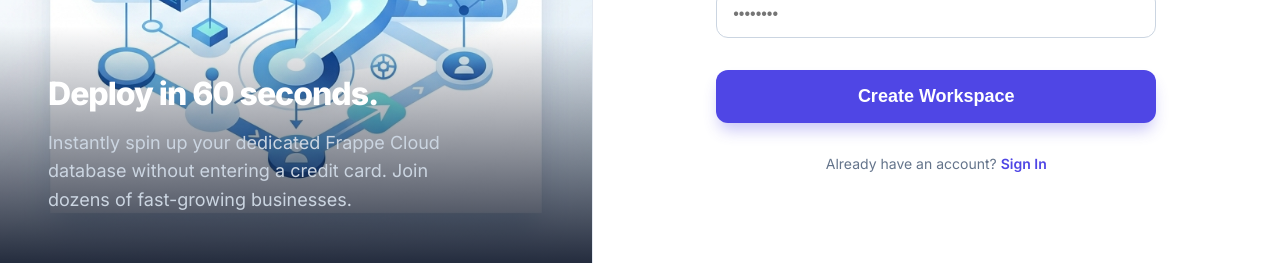
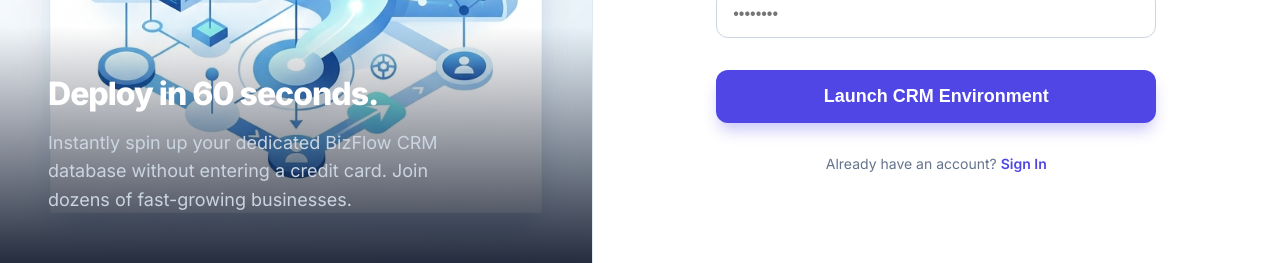
Before and after one commit to nexgenerptechnologies/bizflow-crm-frontend, a Next.js app: page /signup in a window 1280 px wide. Shown: the part 537-800 px from the top of the page. Built offline with nearby package versions, Linux system fonts and the light colour scheme.

Commit message:
feat: add password toggles, rebrand to BizFlow CRM, rename workspace button

```diff
--- a/src/app/login/LoginForm.tsx
+++ b/src/app/login/LoginForm.tsx
@@ -1,12 +1,13 @@
 "use client";
 
-import { useActionState } from "react";
+import { useActionState, useState } from "react";
 import { loginAction } from "../actions";
 
 const initialState = { error: null as string | null };
 
 export default function LoginForm() {
   const [state, formAction, isPending] = useActionState(loginAction, initialState);
+  const [showPassword, setShowPassword] = useState(false);
 
   return (
     <form action={formAction}>
--- a/src/app/signup/page.tsx
+++ b/src/app/signup/page.tsx
@@ -6,6 +6,7 @@
 export default function SignupPage() {
   const [loading, setLoading] = useState(false);
   const [subdomain, setSubdomain] = useState("");
+  const [showPassword, setShowPassword] = useState(false);
 
   const handleSubmit = async (e: React.FormEvent<HTMLFormElement>) => {
     e.preventDefault();
@@ -33,7 +34,7 @@
         <div style={{ position: 'absolute', bottom: 0, left: 0, right: 0, padding: '48px', background: 'linear-gradient(to top, rgba(15,23,42,0.9) 0%, rgba(15,23,42,0) 100%)', color: '#ffffff' }}>
           <h2 style={{ fontSize: '32px', fontWeight: 800, marginBottom: '16px', letterSpacing: '-1px' }}>Deploy in 60 seconds.</h2>
           <p style={{ fontSize: '18px', color: '#cbd5e1', lineHeight: 1.6, maxWidth: '400px' }}>
-            Instantly spin up your dedicated Frappe Cloud database without entering a credit card. Join dozens of fast-growing businesses.
+            Instantly spin up your dedicated BizFlow CRM database without entering a credit card. Join dozens of fast-growing businesses.
           </p>
         </div>
       </div>
@@ -46,7 +47,7 @@
             <div style={{ width: '48px', height: '48px', border: '4px solid #e2e8f0', borderTopColor: '#4f46e5', borderRadius: '50%', animation: 'spin 1s linear infinite' }} />
             <h3 style={{ marginTop: '24px', fontSize: '20px', fontWeight: 800, color: '#0f172a' }}>Provisioning Server...</h3>
             <p style={{ color: '#64748b', fontSize: '15px', marginTop: '12px', textAlign: 'center', maxWidth: '300px', lineHeight: 1.5 }}>
-              We are spinning up an isolated database for you on Frappe Cloud. This takes about 60 seconds.
+              We are spinning up an isolated database for you on BizFlow CRM. This takes about 60 seconds.
             </p>
           </div>
         )}
@@ -91,7 +92,7 @@
             </div>
 
             <button type="submit" disabled={loading} style={{ width: '100%', padding: '16px', borderRadius: '12px', background: loading ? '#94a3b8' : '#4f46e5', color: '#ffffff', fontSize: '18px', fontWeight: 700, border: 'none', cursor: loading ? 'not-allowed' : 'pointer', transition: 'background 0.2s', boxShadow: '0 10px 15px -3px rgba(79,70,229,0.3)' }}>
-              {loading ? 'Creating...' : 'Create Workspace'}
+              {loading ? 'Provisioning...' : 'Launch CRM Environment'}
             </button>
           </form>
 
```
